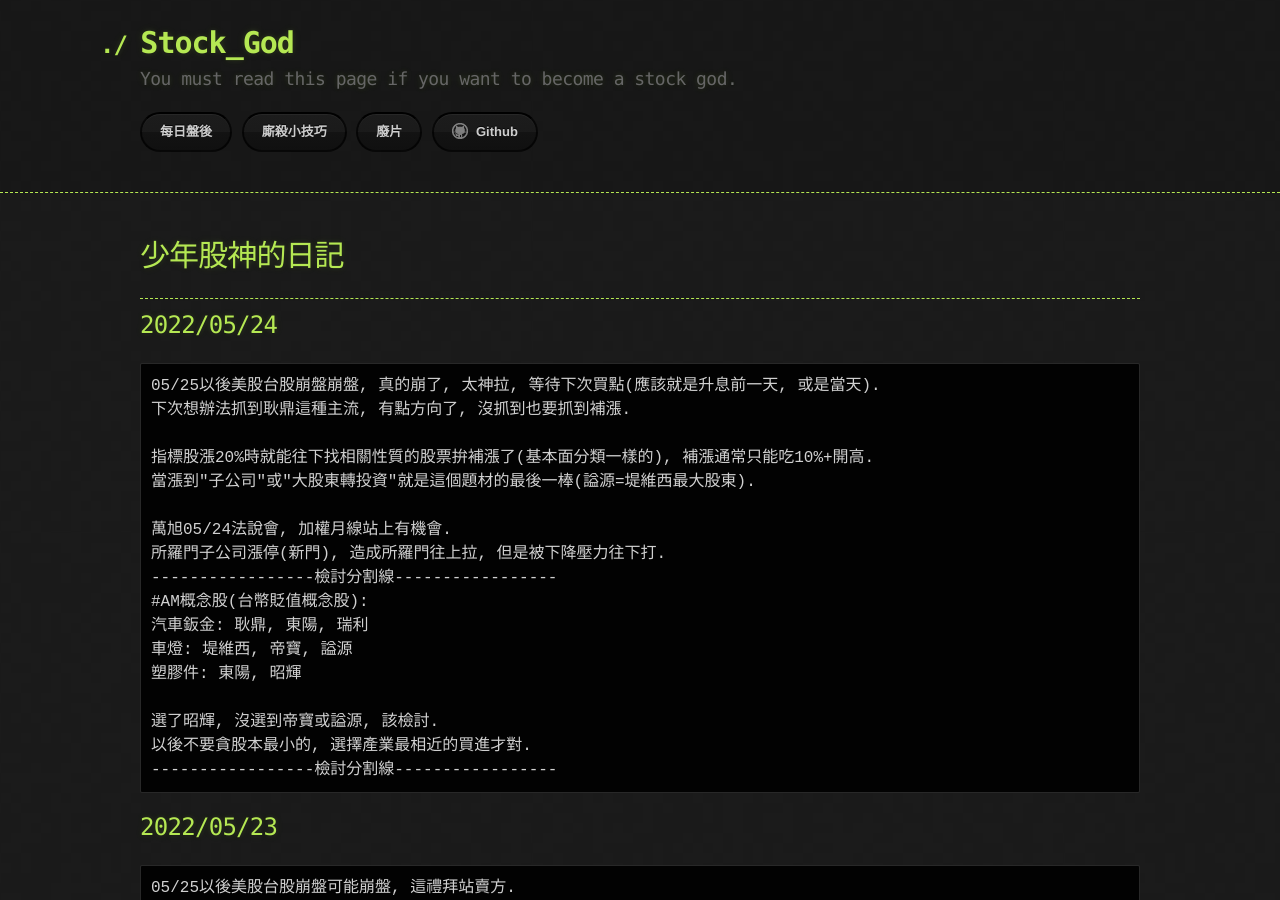
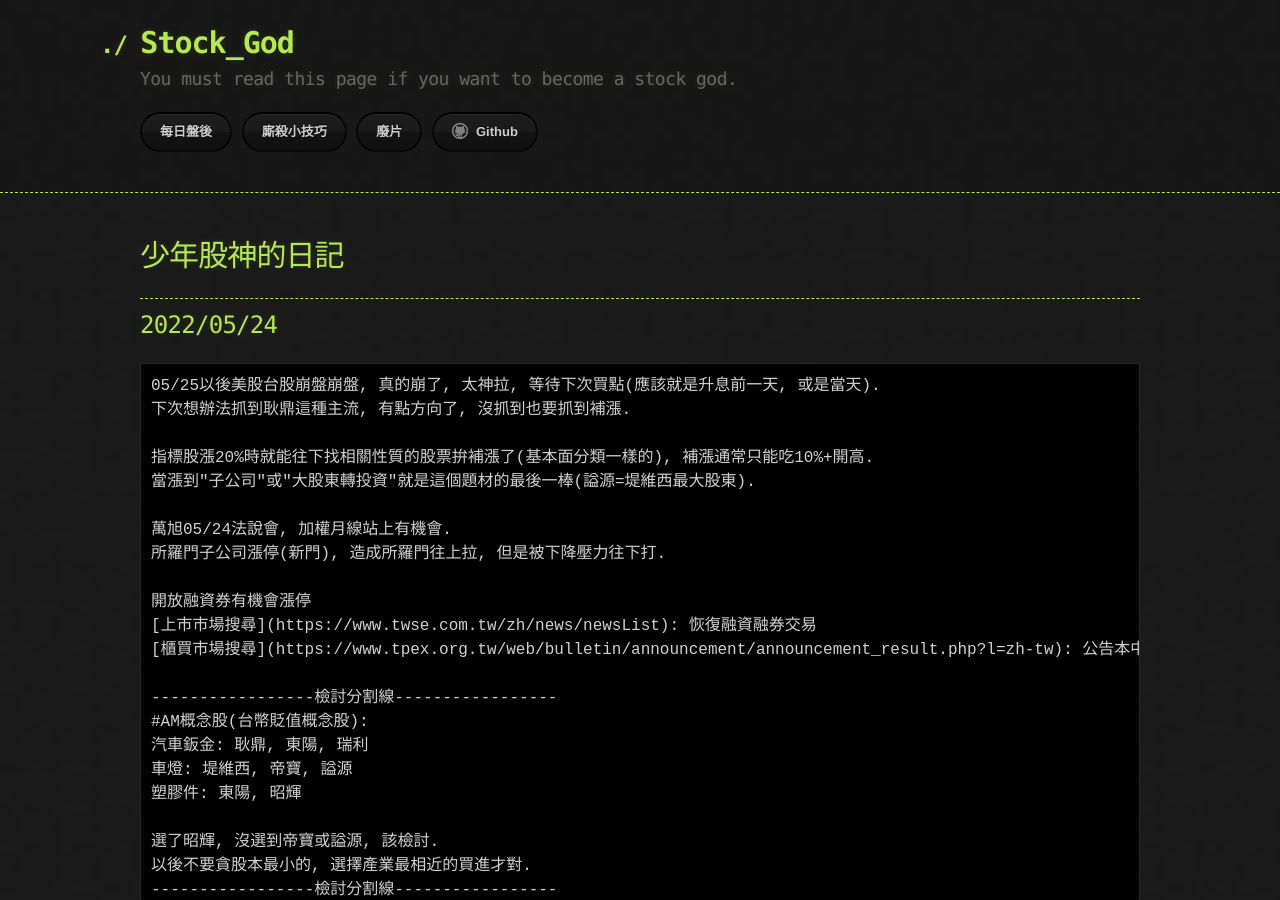
Before and after one commit to lepg5487/Stock_God, a Jekyll site: the page built from index.md, in a window 1280 px wide and 900 px high. Built offline with Jekyll 4.4.1, drawn with Linux system fonts in a browser that asks for light colours; our own code applies the rules of GitHub Pages for plain Markdown files.

Commit message:
Update index.md

```diff
--- a/index.md
+++ b/index.md
@@ -16,6 +16,11 @@ layout: testlayouts
 
 萬旭05/24法說會, 加權月線站上有機會.
 所羅門子公司漲停(新門), 造成所羅門往上拉, 但是被下降壓力往下打.
+
+開放融資券有機會漲停
+[上市市場搜尋](https://www.twse.com.tw/zh/news/newsList): 恢復融資融券交易
+[櫃買市場搜尋](https://www.tpex.org.tw/web/bulletin/announcement/announcement_result.php?l=zh-tw): 公告本中心審核上櫃公司
+
 -----------------檢討分割線-----------------
 #AM概念股(台幣貶值概念股):
 汽車鈑金: 耿鼎, 東陽, 瑞利
```
